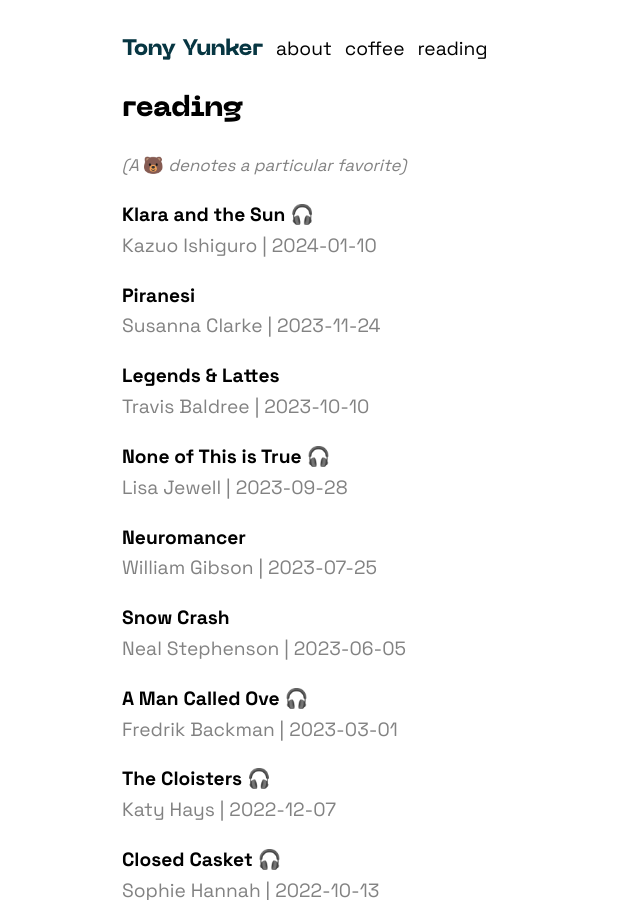
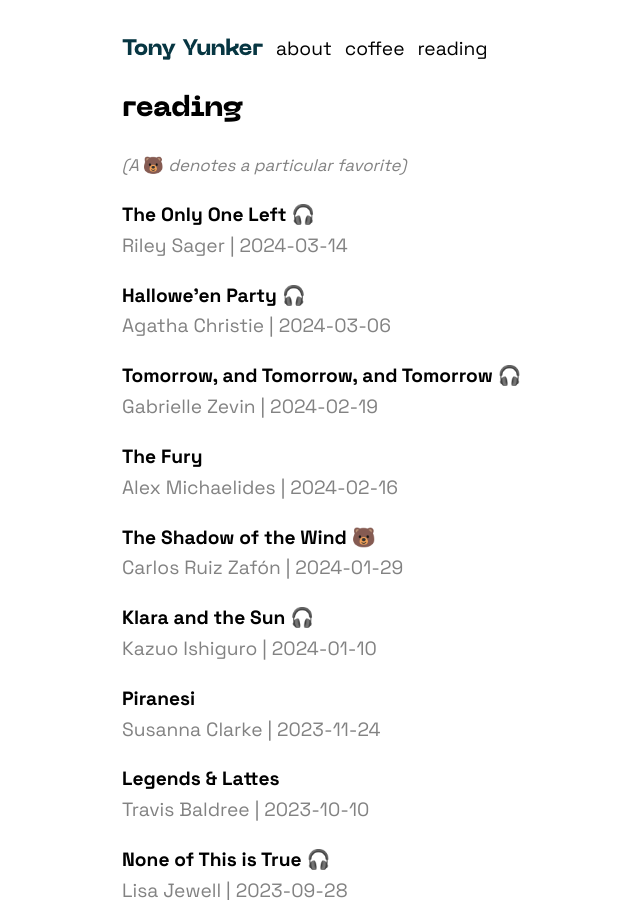
Before and after one commit to ayunker/ayunker.github.io, a Jekyll site: the page built from logs/reading.md, in a window 1280 px wide and 900 px high. Shown: the whole window, without its empty margins (118-758 px from the left). Built offline with Jekyll 4.4.1, drawn with Linux system fonts in a browser that asks for light colours.

```diff
--- a/logs/reading.md
+++ b/logs/reading.md
@@ -8,6 +8,21 @@ title: reading
   🐻
   <em>denotes a particular favorite)</em>
 </span>
+
+**The Only One Left 🎧**\\
+<span class="grey-text">Riley Sager \| 2024-03-14</span>
+
+**Hallowe'en Party 🎧**\\
+<span class="grey-text">Agatha Christie \| 2024-03-06</span>
+
+**Tomorrow, and Tomorrow, and Tomorrow 🎧**\\
+<span class="grey-text">Gabrielle Zevin \| 2024-02-19</span>
+
+**The Fury**\\
+<span class="grey-text">Alex Michaelides \| 2024-02-16</span>
+
+**The Shadow of the Wind** 🐻\\
+<span class="grey-text">Carlos Ruiz Zafón \| 2024-01-29</span>
 
 **Klara and the Sun 🎧**\\
 <span class="grey-text">Kazuo Ishiguro \| 2024-01-10</span>
```
Also changed, not shown: logs/coffee.md (+10 -1 lines).
